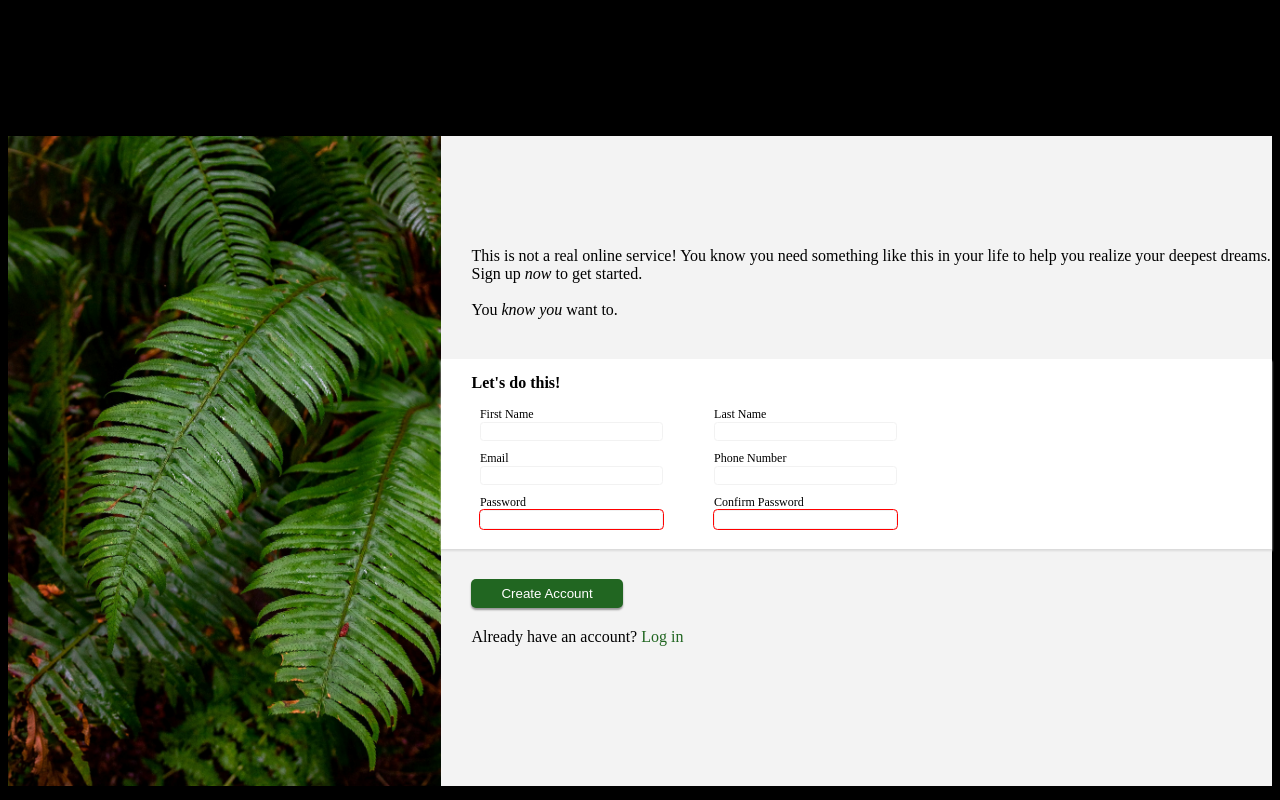
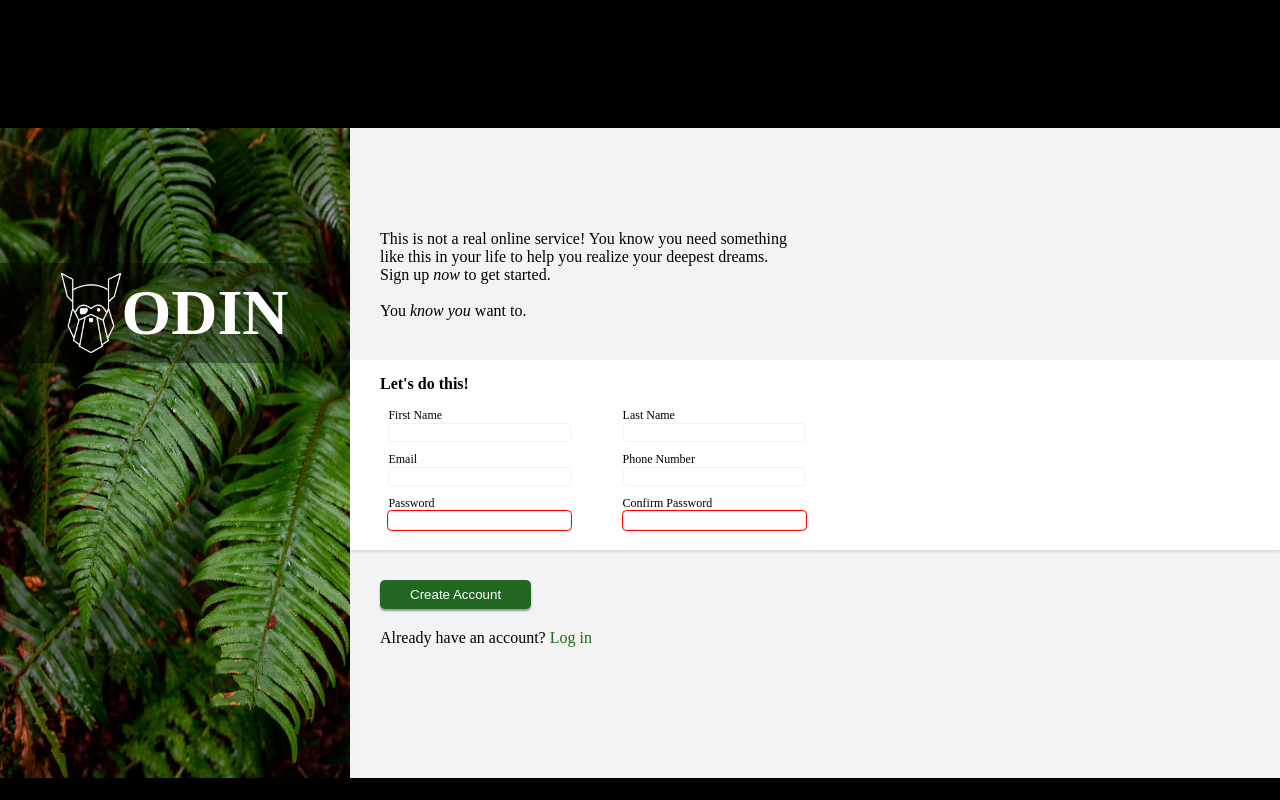
Before and after one commit to nickamo44/signUpFormTOP, a plain HTML site: page index.html in a window 1280 px wide. Drawn offline with Linux system fonts and the light colour scheme.

Commit message:
Img, logo, and layout

```diff
--- a/index.html
+++ b/index.html
@@ -8,12 +8,16 @@
 </head>
 <body>
     <div class="everything">
-        <div class="logoImage">
-            <img src="/halie-west-25xggax4bSA-unsplash.jpg" alt="trees">
+        <div class="treeLogo">
+            <img id="trees" src="/halie-west-25xggax4bSA-unsplash.jpg" alt="trees">
+            <div class="logoText">
+                <img id="logo" src="/odin-logo.png" alt="odin logo">
+                <h1>ODIN</h1>
+            </div>
         </div>
         <div class="info">
             <div class="topInfo">
-                This is not a real online service! You know you need something like this in your life to help you realize your deepest dreams.  Sign up <i>now</i> to get started.<br>
+                This is not a real online service! You know you need something<br>like this in your life to help you realize your deepest dreams.<br>Sign up <i>now</i> to get started.<br>
                 <br> You <i>know you</i> want to.
             </div>
             <div class="middleInfo">
--- a/styles.css
+++ b/styles.css
@@ -1,19 +1,43 @@
 body{
-    background-color: black;
+    background-color: rgb(0, 0, 0);
     display: flex;
+    margin: 0;
 }
 
 .everything{
-    background-color: white;
     display: flex;
     height: 650px;
     margin-top: 10vw;
-    margin-left: auto;
-    margin-right: auto;
+    width: 100vw;
 }
 
-img{
+#trees{
     height: 650px;
+    width: 350px;
+}
+
+.treeLogo{
+    position: relative;
+}
+
+.logoText{
+    position: absolute;
+    top: 135px;
+    display: flex;
+    justify-content: center;
+    align-items: center;
+    background-color: rgba(0, 0, 0, 0.373);
+    width: 350px;
+    height: 100px;
+}
+
+h1{
+    color: white;
+    font-size: 4rem;
+}
+
+#logo{
+    width: 60px;
 }
 
 .info{
@@ -21,6 +45,7 @@ img{
     flex-direction: column;
     justify-content: center;
     background-color: rgb(243, 243, 243);
+    width: 100vw;
 }
 
 .topInfo{
```
Also changed, not shown: odin-logo.png (added).
